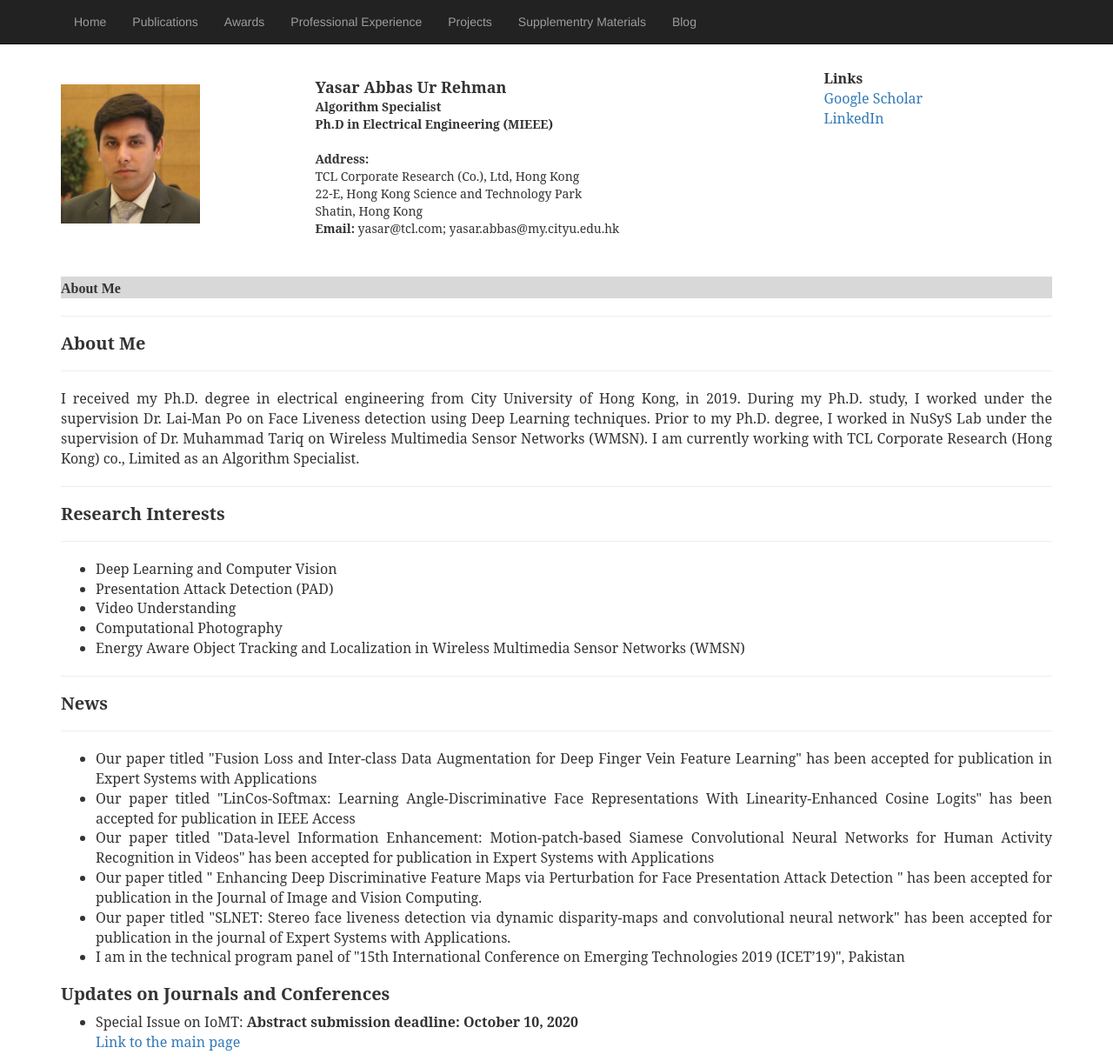
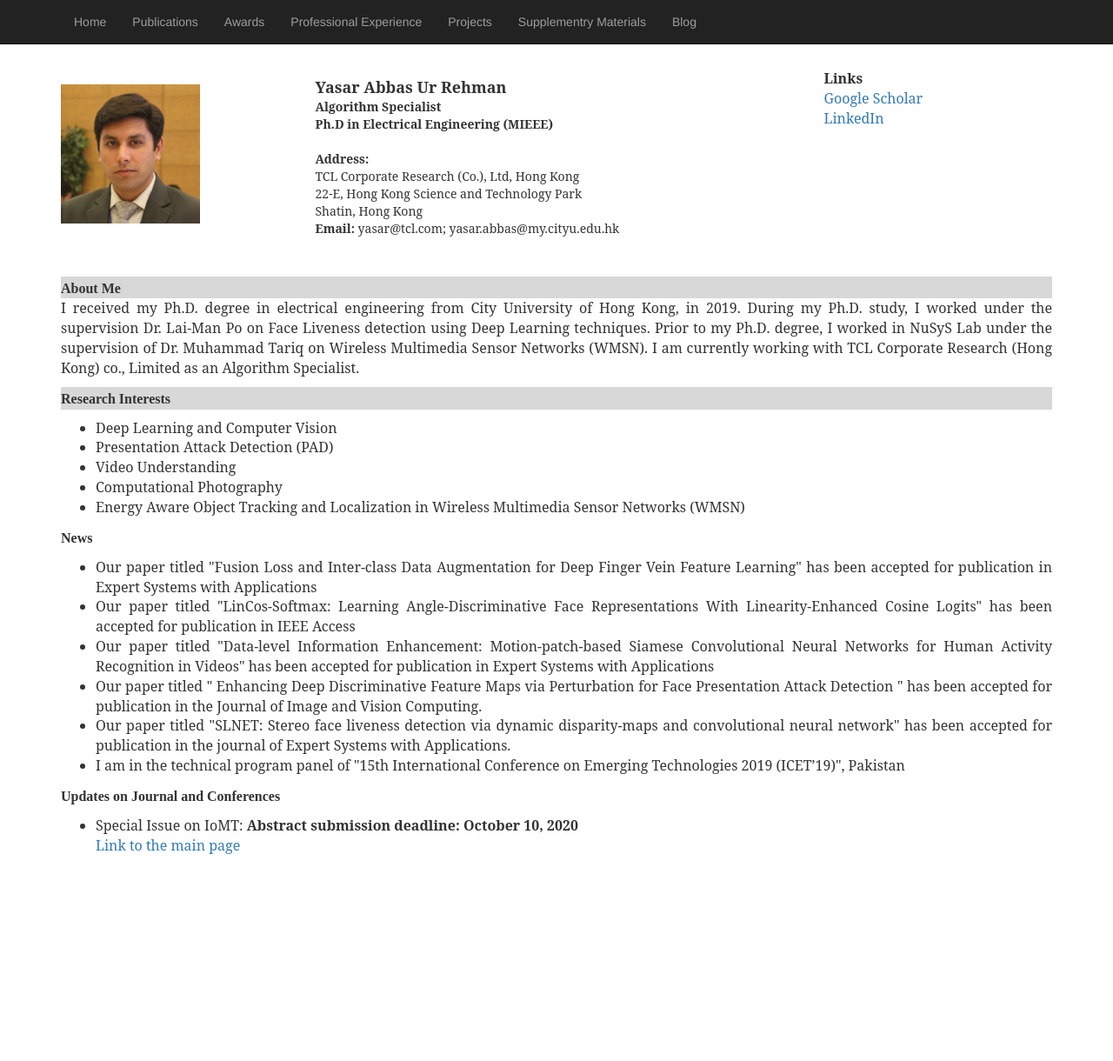
Before and after one commit to yasar-rehman/yasar, a Jekyll site: the page built from index.html, in a window 1280 px wide. Shown: the whole page at 87% size. Built offline with Jekyll 4.4.1, drawn with Linux system fonts in a browser that asks for light colours; some web fonts are replaced; after the commit the page ends 993 px from its top, so only the background shows below that.

Commit message:
Update index.html

```diff
--- a/index.html
+++ b/index.html
@@ -35,12 +35,10 @@
 
 			<table border=0 cellpadding=4 cellspacing=0 width=100%>
 			 <tr bgcolor="#d8d8d8">
-          <td align="left">
-            <font face="Serif, Times New Roman" size="3" color=""#8da9ca">
-        <b>About Me</b>
-        </font></td></tr></table>
-
-			<hr><h1 style="font-family: 'Serif', Times New Roman; font-size: 20px"><b>About Me</b></h1><hr>
+          			<td align="left">
+            				<font face="Serif, Times New Roman" size="3" color=""#8da9ca">
+        					<b>About Me</b>
+        						</font></td></tr></table>
 			<p style="font-family: 'Serif', Times New Roman; font-size: 16px"> I received my Ph.D. degree in electrical engineering from City University of Hong Kong, in 2019.
 				During my Ph.D. study, I worked under the supervision Dr. Lai-Man Po on Face Liveness detection using Deep Learning techniques.
 				Prior to my Ph.D. degree, I worked in NuSyS Lab under the supervision of
@@ -49,7 +47,12 @@
 			</p>
 
 
-			<hr><h1 style="font-family: 'Serif', Times New Roman; font-size: 20px"><b>Research Interests</b></h1><hr>
+			<table border=0 cellpadding=4 cellspacing=0 width=100%>
+			 <tr bgcolor="#d8d8d8">
+          			<td align="left">
+            				<font face="Serif, Times New Roman" size="3" color=""#8da9ca">
+        					<b>Research Interests</b>
+        						</font></td></tr></table>
 			<p style="font-family: 'Serif', Times New Roman; font-size: 16px">
 			<ul>
 			<li style="font-family: 'Serif', Times New Roman; font-size: 16px">Deep Learning and Computer Vision</li>
@@ -62,7 +65,11 @@
 			<!--<h1="font-custom">Links:</h1>
 			<a href="http://pwr.nu.edu.pk/home/nusys/people.php">NuSyS<a/>
 			</p> -->
-			<hr><h1 style="font-family: 'Serif', Times New Roman; font-size: 20px"><b>News</b></h1><hr>
+			<tr bgcolor="#d8d8d8">
+          			<td align="left">
+            				<font face="Serif, Times New Roman" size="3" color=""#8da9ca">
+        					<b>News</b>
+        						</font></td></tr></table>
 			<p style="font-family: 'Serif', Times New Roman; font-size: 16px">
 			<ul>
 			<li style="font-family: 'Serif', Times New Roman; font-size: 16px"> Our paper titled "Fusion Loss and Inter-class Data Augmentation for Deep Finger Vein Feature Learning" has been accepted for
@@ -78,7 +85,11 @@
 			<li style="font-family: 'Serif', Times New Roman; font-size: 16px">I am in the technical program panel of "15th International Conference on Emerging Technologies 2019 (ICET’19)", Pakistan</li>
 			</ul>
 			</p>
-			<h1 style="font-family: 'Serif', Times New Roman; font-size: 20px"><b>Updates on Journals and Conferences</b></h1>
+			<tr bgcolor="#d8d8d8">
+          			<td align="left">
+            				<font face="Serif, Times New Roman" size="3" color=""#8da9ca">
+        					<b>Updates on Journal and Conferences</b>
+        						</font></td></tr></table>
 			<p style="font-family: 'Serif', Times New Roman; font-size: 16px">
 			 <ul>
                             <li style="font-family: 'Serif', Times New Roman; font-size: 16px">Special Issue on IoMT: <b> Abstract submission deadline: October 10, 2020 </b> <br>
```
